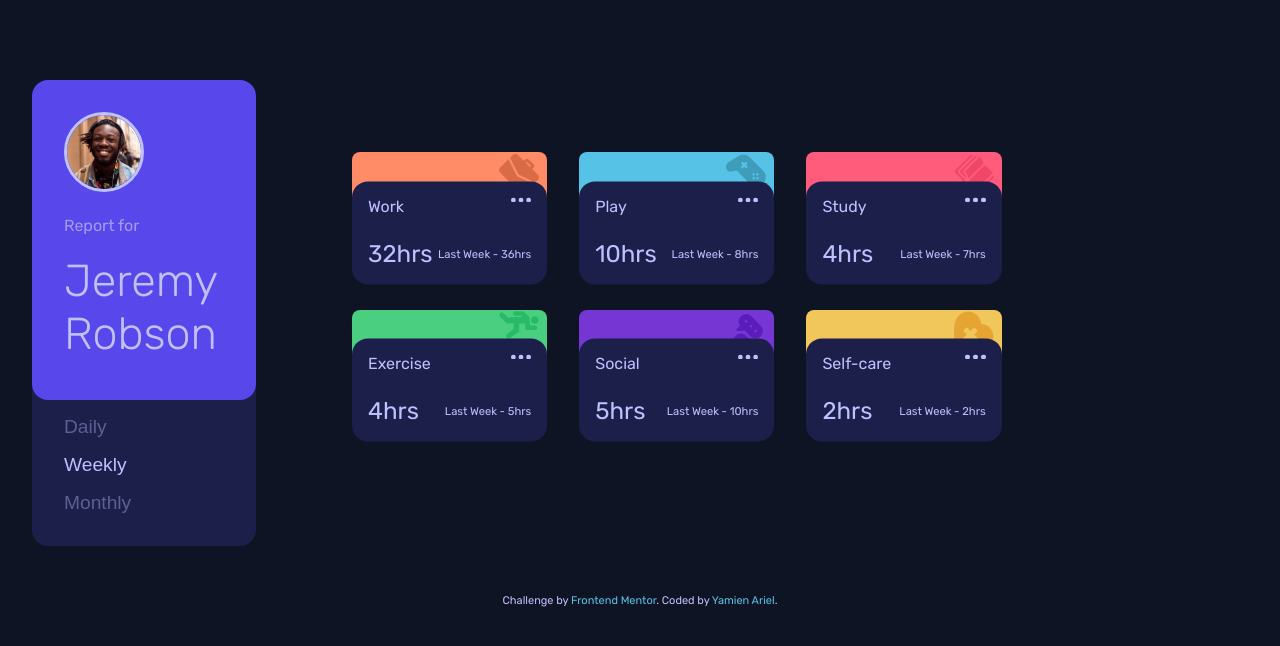
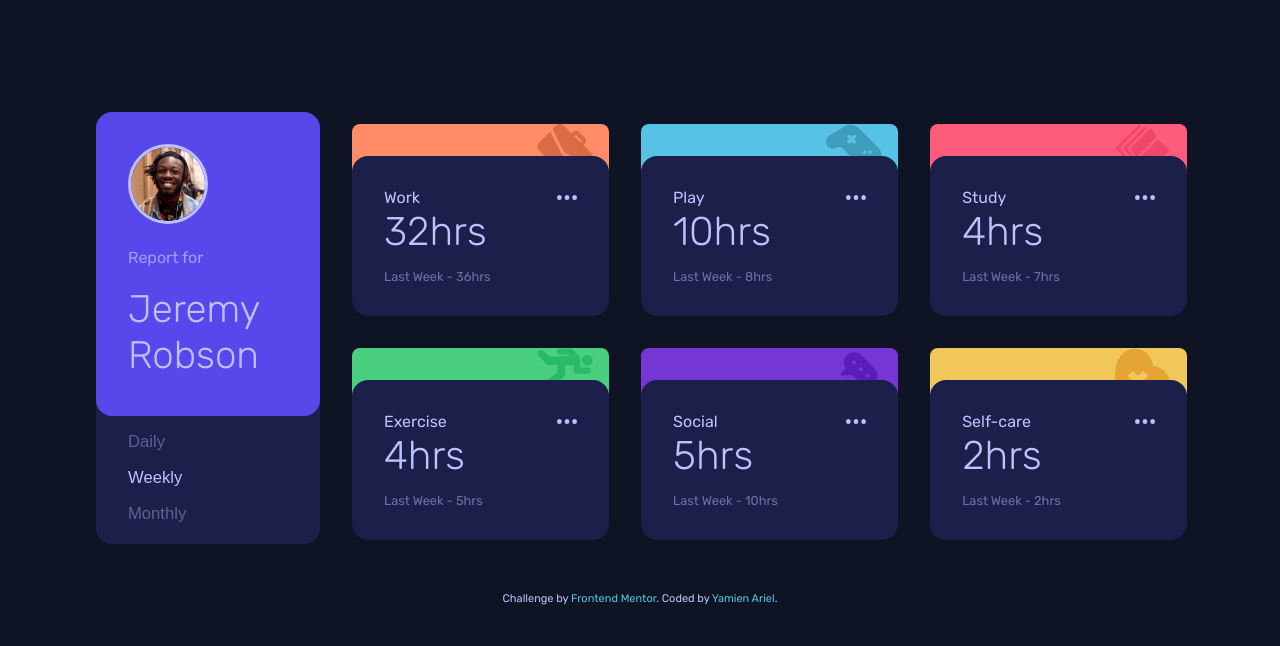
Before and after one commit to ariel172/time-tracking-dashboard, a website: page index.html in a window 1280 px wide. Drawn offline with Linux system fonts and the light colour scheme.

Commit message:
Ajustement de la mise ne place Mobile et fin de la mise en place des cartes d'activitées sur Desktop

```diff
--- a/scss/components/_activity.scss
+++ b/scss/components/_activity.scss
@@ -1,4 +1,4 @@
-@use "../base/variables" as *; // Import variables
+@use "../base/variables" as *;
 
 .activity-cards {
   display: flex;
@@ -7,67 +7,102 @@
   width: 70%;
 
   @media (min-width: 1024px) {
-    grid-column: 2 / 5; // de la 2e à la 5e colonne (3 colonnes d’activités)
-    grid-row: 1 / 3;    // sur les deux lignes (pour s’étaler en hauteur)
+    grid-column: 2 / 5;
+    grid-row: 1 / 3;
     display: grid;
     grid-template-columns: repeat(3, 1fr);
     gap: 2rem;
+    margin-top: 3.5rem;
+    width: 90%;
   }
 
   .activity {
+    margin-bottom: -2rem;
     &__img {
       overflow: hidden;
-      height: 0.1rem;
-      margin-top: 1.5rem;
+      margin: 2rem 0 -3rem 0;
+      height: 5rem;
       padding: 2rem;
       border-radius: 0.5rem 0.5rem 0 0;
       width: 100%;
       position: relative;
-      top: -.2rem;
-      &--icon{
+
+      &--icon {
         position: absolute;
-        top: .1rem;
-        right: 0.5rem;
-        width: 2.5rem;
-        height: auto;
+        top: 0;
+        right: 1rem;
+        width: 3rem;
       }
     }
 
     &__details {
       background-color: $Navy-900;
-      padding: 1rem;
+      padding: 1.5rem;
       border-radius: 1rem;
-      margin: -1.1rem auto -3rem auto;
+      margin-top: -2rem;
       z-index: 2;
       position: relative;
-      transform: translateY(-20%);
       width: 100%;
+      height: 8rem;
+
+      display: flex;
+      flex-direction: column;
+      justify-content: space-between;
+
+      @media (min-width: 1024px) {
+        padding: 2rem;
+        height: 10rem;
+      }
     }
-    &__header{
+
+    &__header {
       display: flex;
-      flex-direction: row;
       justify-content: space-between;
-       &--img{
+      align-items: center;
+
+      &--img {
         width: auto;
         height: 0.3rem;
       }
     }
-    &__stats{
+
+    &__stats {
       display: flex;
       flex-direction: row;
-       &--values{
-      font-size: 1.5rem;
-       margin: 1.5rem 0 0 0;
+      justify-content: space-between;
+
+      &--values {
+        font-size: 2rem;
+        font-weight: 300;
       }
-      &--span{
+
+      &--span {
         font-size: 0.7rem;
-        margin: 2rem 0 0 auto;
+        color: rgba($Navy-200, 0.5);
+        margin-top: 0.9rem;
+      }
+      @media (min-width:1024px) {
+        flex-direction: column;
+        &--values {
+          font-size: 2.5rem;
+        }
+         &--span {
+          font-size: 0.8rem;
+        }
+      }
+    }
+
+    @media (min-width:1024px){
+      &__img {
+        &--icon {
+            width: 3.5rem;
+        }
       }
     }
   }
 }
 
-/*Couleur de chaque arrière plan en fonction de la catégorie*/
+/* Couleur de fond pour chaque activité */
 .activity.work .activity__img {
   background-color: $Orange-work;
 }
--- a/scss/components/_timeframes.scss
+++ b/scss/components/_timeframes.scss
@@ -35,12 +35,13 @@
     align-items: flex-start;
     grid-column: 1 / 2;
     grid-row: 2 / 3;
-    margin: -3rem 0 0 2rem;
+    margin: -3rem 0 0 6rem;
+    height: 9rem;
 
     &__button {
       align-self: flex-start;
       width: auto;
-      font-size: 1.5vw;
+      font-size: 1.3vw;
     }
   }
 }
--- a/scss/components/_user.scss
+++ b/scss/components/_user.scss
@@ -32,8 +32,8 @@
   @media (min-width: 1024px) {
     grid-column: 1 / 2;
     grid-row: 1 / 2;
-    height: 20rem;
-    margin: 5rem 0 0 2rem;
+    height: 19rem;
+    margin: 7rem 0 0 6rem;
     display: flex;
     flex-direction: column;
     align-items: flex-start;
@@ -49,7 +49,7 @@
     }
 
   &__name {
-      font-size: 3.5vw;
+      font-size: 3vw;
       font-weight: 100;
   }
   }
```
Also changed, not shown: css/style.css, 1 other file.
